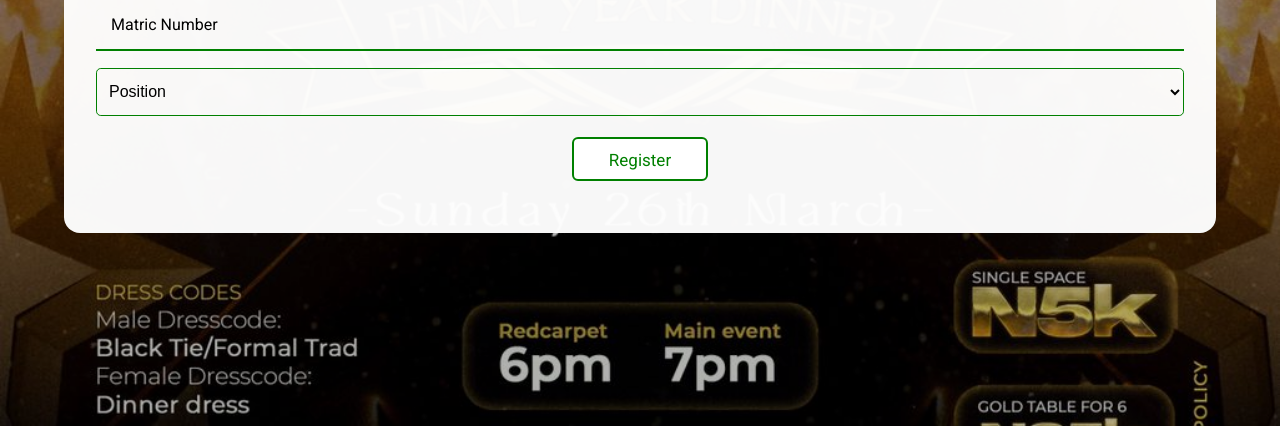
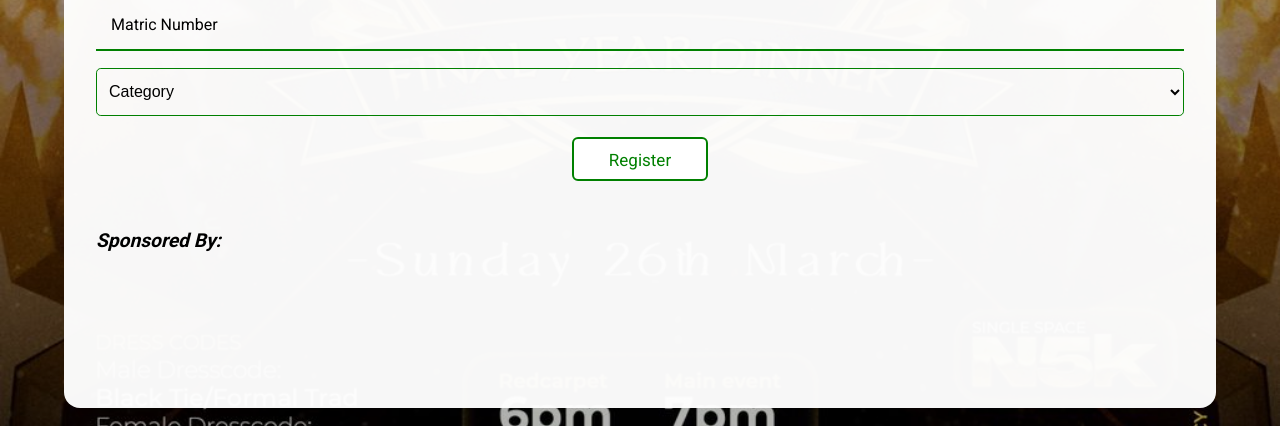
Before and after one commit to d-code-h/sauce_votify, a Next.js app: page /candidates in a window 1280 px wide. Shown: the part 518-944 px from the top of the page. Built offline with nearby package versions, Linux system fonts and the light colour scheme.

Commit message:
Make corrections to nomination page

```diff
--- a/components/Cloudinary.js
+++ b/components/Cloudinary.js
@@ -31,8 +31,8 @@ export default function Cloudinary({ img, setimg }) {
   }, [clicked]);
   return (
     <div
-      className={change ? styles.not_active : ''}
-      onClick={() => setClicked(true)}
+    // className={change ? styles.not_active : ''}
+    // onClick={() => setClicked(true)}
     >
       <Widget
         sources={['local', 'camera', 'dropbox']}
--- a/pages/api/candidates.js
+++ b/pages/api/candidates.js
@@ -13,8 +13,7 @@ export default async function Candidates(req, res) {
     // Pattern
     const string = /^[a-zA-Z]+$/;
 
-    const matricPattern =
-      /^(2014|2015|2016|2017|2018)\/(1|2)\/[0-9]{5}[A-Z]{2}$/;
+    const matricPattern = /^[0-9]{4}\/(1|2)\/[0-9]{5}[A-Z]{2}$/;
 
     const numPat = /^[0-9]{3}$/;
 
--- a/pages/api/login.js
+++ b/pages/api/login.js
@@ -9,7 +9,7 @@ export default async function handler(req, res) {
     req.body.matric !== ''
   ) {
     let matric = req.body.matric.toUpperCase().trim();
-    const patt = /^(2014|2015|2016|2017|2018)\/(1|2)\/[0-9]{5}[A-Z]{2}$/;
+    const patt = /^[0-9]{4}\/(1|2)\/[0-9]{5}[A-Z]{2}$/;
     if (patt.test(matric)) {
       (async () => {
         try {
--- a/pages/candidates.js
+++ b/pages/candidates.js
@@ -5,6 +5,9 @@ import { useRouter } from 'next/router';
 import Image from 'next/image';
 
 import Logo from '../public/main-logo-preview.png';
+import Sauce from '../public/logo-preview.png';
+import Brand from '../public/brand.png';
+import Sponsor from '../public/sponsor.png';
 
 import styles from '../styles/candidates.module.css';
 // components
@@ -246,7 +249,7 @@ export default function Candidates() {
                             onChange={(e) => setposition(e.target.value)}
                           >
                             <option value="" disabled>
-                              Position
+                              Category
                             </option>
                             <option value="face of 100">face of 100</option>
                             <option value="face of 200">face of 200</option>
@@ -364,6 +367,32 @@ export default function Candidates() {
                           {!submit ? 'Register' : 'Loading...'}
                         </button>
                       </form>
+
+                      <div className={styles.sponsored}>
+                        <h4>Sponsored By:</h4>
+                        <marquee behavior="" direction="rtll">
+                          <Image
+                            src={Sauce}
+                            width={80}
+                            height={80}
+                            alt="Sauce"
+                          />
+                          <Image
+                            className={styles.spons}
+                            src={Brand}
+                            width={80}
+                            height={80}
+                            alt="Sauce"
+                          />
+                          <Image
+                            className={styles.sponsor}
+                            src={Sponsor}
+                            width={100}
+                            height={100}
+                            alt="Sauce"
+                          />
+                        </marquee>
+                      </div>
                     </section>
                   </div>
                 ) : (
--- a/styles/candidates.module.css
+++ b/styles/candidates.module.css
@@ -8,7 +8,7 @@
   background-image: url('../public/program.jpg');
   position: relative;
   /* height: 100%; */
-  height: calc(100vh + 250px);
+  height: calc(100vh + 350px);
 }
 
 .overlay,
@@ -283,6 +283,21 @@
   padding: 0.5rem;
   font-weight: bold;
 }
+
+.sponsored {
+  margin-top: 3rem;
+}
+.sponsored h4 {
+  font-size: 1.2rem;
+  margin-bottom: 1rem;
+  font-style: italic;
+}
+.sponsor {
+  background-color: #000;
+}
+.spons {
+  margin: 0 2rem 0 0.8rem;
+}
 @media screen and (min-width: 768px) {
   .can_con {
     max-width: 80%;
```
Also changed, not shown: public/sponsor.png (added).
